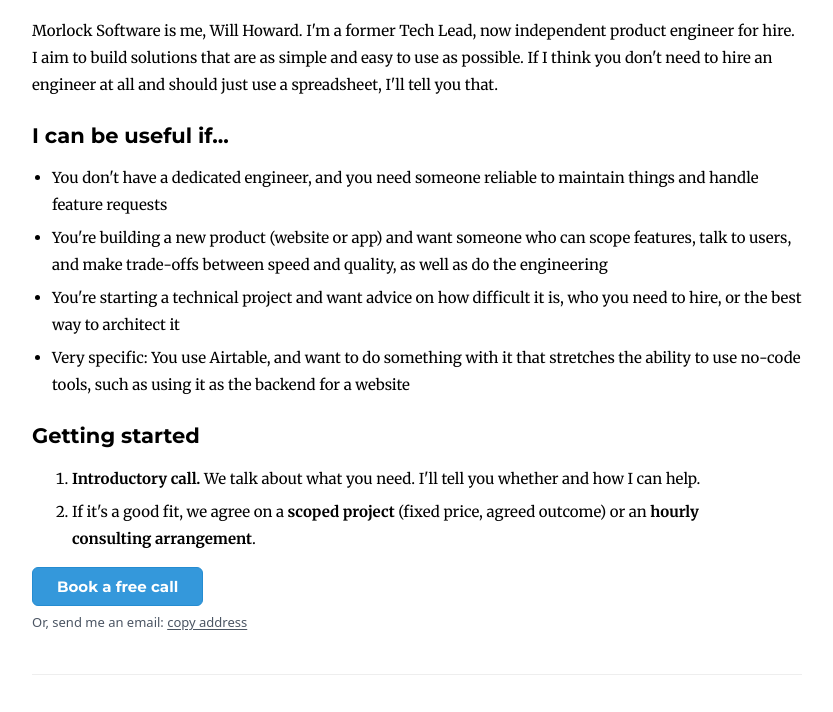
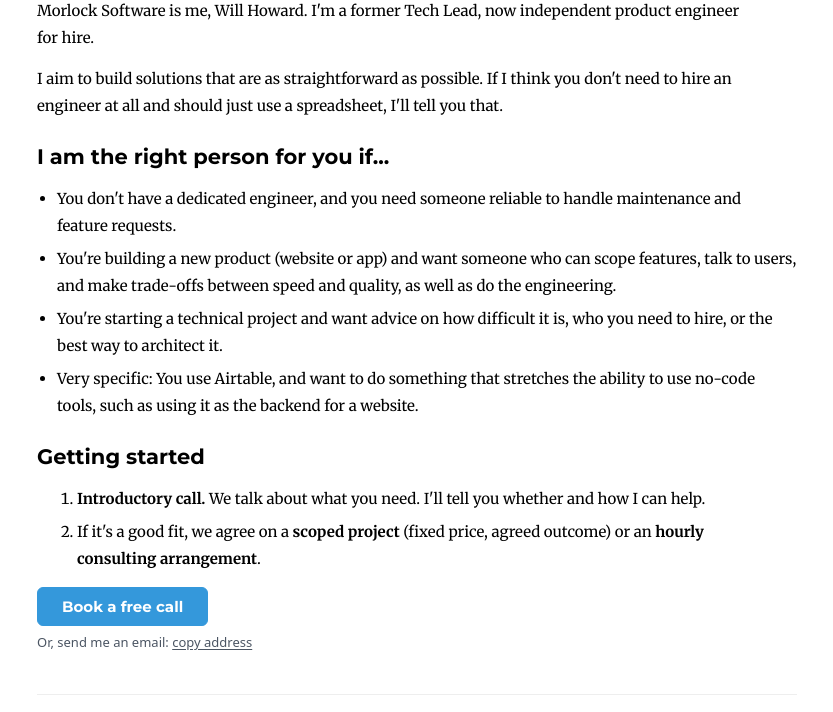
Before and after one commit to Will-Howard/contracting-website, a plain HTML site: page index.html in a window 1280 px wide. Shown: the part 143-855 px from the top of the page, without its empty margins (223-1056 px from the left). Drawn offline with nearby package versions, Linux system fonts and the light colour scheme.

Commit message:
More tweaks

```diff
--- a/index.html
+++ b/index.html
@@ -18,10 +18,11 @@
       p { margin: 0 0 13.5px; }
       ul { padding-left: 20px; }
       li { margin-bottom: 6px; }
-      .btn { display: inline-block; padding: 11px 24px; border-radius: 6px; font-family: "Montserrat", "Helvetica Neue", Arial, sans-serif; font-size: 15px; font-weight: 700; text-decoration: none; cursor: pointer; line-height: 1; text-align: center; border: 1px solid; }
-      .btn:hover { text-decoration: none; }
-      .btn-primary { background-color: #3498db; border-color: #258cd1; color: #fff; }
-      .btn-primary:hover { background-color: #217dbb; border-color: #1c699d; color: #fff; }
+      .btn { display: inline-block; padding: 11px 24px; border-radius: 6px; font-family: "Montserrat", "Helvetica Neue", Arial, sans-serif; font-size: 15px; font-weight: 700; text-decoration: none; cursor: pointer; line-height: 1; text-align: center; border: 1px solid; transition: opacity 0.15s ease; }
+      .btn:hover, .btn:focus, .btn:active { text-decoration: none; color: #fff; opacity: 0.85; }
+      .btn:active { opacity: 0.7; }
+      .btn-primary { background-color: #3498db; border-color: #3498db; color: #fff; }
+      .btn-primary:hover { background-color: #3498db; border-color: #3498db; color: #fff; }
       .btn-outline { background-color: #fff; border-color: #ccc; color: #000; }
       .btn-outline:hover { border-color: #999; color: #000; }
     </style>
@@ -37,22 +38,23 @@
   <body>
 
     <!-- Content -->
-    <div class="max-w-[790px] text-pretty mx-auto px-4 pt-[40px] pb-[60px]">
+    <div class="max-w-[790px] text-pretty mx-auto px-6 pt-8 pb-[60px]">
 
       <!-- Photo + heading -->
       <div class="flex items-center gap-6 mb-8">
-        <img src="images/will-howard.jpg" alt="Will Howard" class="w-[100px] h-[100px] rounded-full object-cover shrink-0" />
-        <h1 class="m-0 mx-auto">Morlock Software</h1>
+        <img src="images/will-howard.jpg" alt="Will Howard" class="w-[100px] h-[100px] max-sm:w-[80px] max-sm:h-[80px] rounded-full object-cover shrink-0" />
+        <h1 class="m-0 mx-auto max-sm:text-[26px]">Morlock Software</h1>
       </div>
 
-      <p>Morlock Software is me, Will Howard. I'm a former Tech Lead, now independent product engineer for hire. I aim to build solutions that are as simple and easy to use as possible. If I think you don't need to hire an engineer at all and should just use a spreadsheet, I'll tell you that.</p>
+      <p>Morlock Software is me, Will Howard. I'm a former Tech Lead, now independent product engineer for hire.</p>
+      <p>I aim to build solutions that are as straightforward as possible. If I think you don't need to hire an engineer at all and should just use a spreadsheet, I'll tell you that.</p>
 
-      <h2>I can be useful if...</h2>
+      <h2>I am the right person for you if...</h2>
       <ul>
-        <li>You don't have a dedicated engineer, and you need someone reliable to maintain things and handle feature requests</li>
-        <li>You're building a new product (website or app) and want someone who can scope features, talk to users, and make trade-offs between speed and quality, as well as do the engineering</li>
-        <li>You're starting a technical project and want advice on how difficult it is, who you need to hire, or the best way to architect it</li>
-        <li>Very specific: You use Airtable, and want to do something with it that stretches the ability to use no-code tools, such as using it as the backend for a website</li>
+        <li>You don't have a dedicated engineer, and you need someone reliable to handle maintenance and feature requests.</li>
+        <li>You're building a new product (website or app) and want someone who can scope features, talk to users, and make trade-offs between speed and quality, as well as do the engineering.</li>
+        <li>You're starting a technical project and want advice on how difficult it is, who you need to hire, or the best way to architect it.</li>
+        <li>Very specific: You use Airtable, and want to do something that stretches the ability to use no-code tools, such as using it as the backend for a website.</li>
       </ul>
 
       <h2>Getting started</h2>
@@ -64,20 +66,18 @@
       <!-- <p>I'm based in the UK, but don't mind working on US time.</p> -->
 
       <div class="flex flex-col gap-2 w-fit">
-        <a href="https://calendly.com/w-howard/meet-with-will-h" class="btn btn-primary w-fit">Book a free call</a>
+        <a href="https://calendly.com/w-howard/meet-with-will-h" target="_blank" class="btn btn-primary w-fit">Book a free call</a>
         <div class="text-gray-600 text-[13px] font-sans font-medium">Or, send me an email: <span onclick="copyEmail(this)" class="copy-label hover:opacity-80 underline underline-offset-2 cursor-pointer">copy address</span></div>
       </div>
 
       <hr style="border: 0; border-top: 1px solid #eee; margin: 40px 0;">
 
       <h2>About</h2>
-      <p>I don't have a ton of experience as an independent contractor as I've been employed for most of my career, but much of my work from past jobs is public:</p>
+      <p>Links: <a href="https://github.com/Will-Howard">GitHub</a>, <a href="https://linkedin.com/in/will-howard-011650a9">LinkedIn</a>, <a href="https://drive.google.com/file/d/1KgTX_Mv4OiXufFfokOqVvyE2P-cj9PgY/view?usp=sharing">CV</a>, and much of my work from past jobs is public:</p>
 
       <p><strong>At <a href="https://bluedot.org/">BlueDot Impact</a>, as a contractor.</strong> Migrated their course platform from an off the shelf service (Bubble) to their own website. Built a sync service that replicates their Airtable database to Postgres, which allows the website to serve their ~10k monthly users. More generally I've been doing much of the infrastructure and feature work on the codebase for the past year.</p>
 
       <p><strong>At the <a href="https://www.centreforeffectivealtruism.org/">Centre for Effective Altruism</a>, as Tech Lead.</strong> Built out our internal data infrastructure, joining up sources from different programmes into a shared data warehouse. Cut cloud costs by ~$60k/year through infrastructure work. Built features for the <a href="https://forum.effectivealtruism.org/">EA Forum</a> and <a href="https://www.lesswrong.com/">LessWrong</a>, examples: Google Doc import, draft comments, analytics for authors, polls.</p>
-
-      <p>Links: <a href="https://github.com/Will-Howard">GitHub</a>, <a href="https://linkedin.com/in/will-howard-011650a9">LinkedIn</a>, <a href="https://drive.google.com/file/d/1KgTX_Mv4OiXufFfokOqVvyE2P-cj9PgY/view?usp=sharing">CV</a></p>
 
       <!-- Not the right fit for: mobile apps, ML/training models, design studio -->
 
@@ -88,7 +88,7 @@
       function copyEmail(el) {
         navigator.clipboard.writeText('w.howard256@gmail.com').then(function() {
           el.textContent = 'copied!';
-          setTimeout(function() { el.textContent = 'copy address'; }, 2000);
+          setTimeout(function() { el.textContent = 'copy address'; }, 800);
         });
       }
     </script>
```
